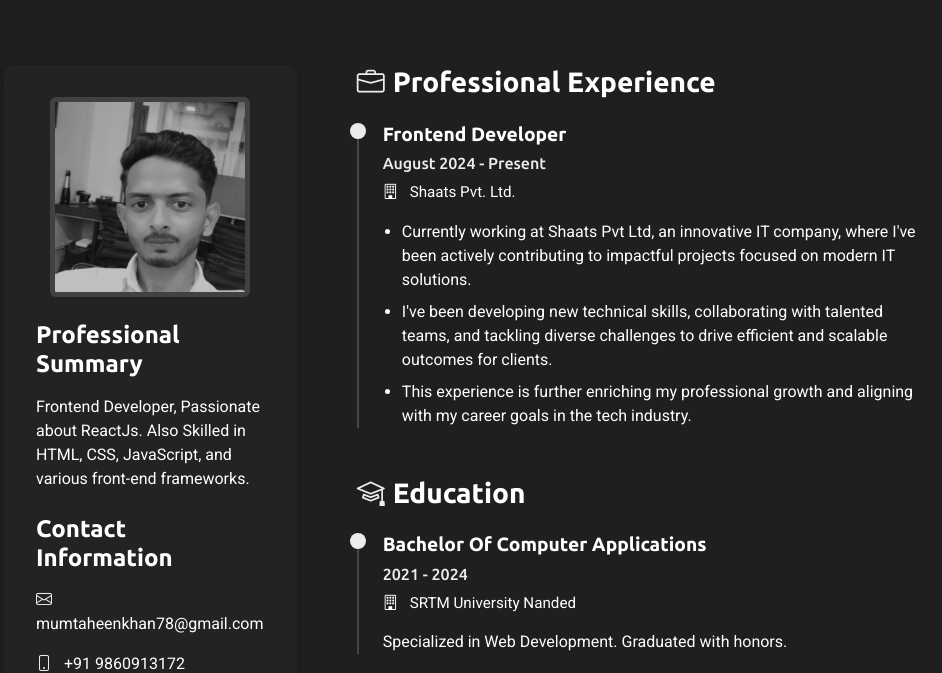
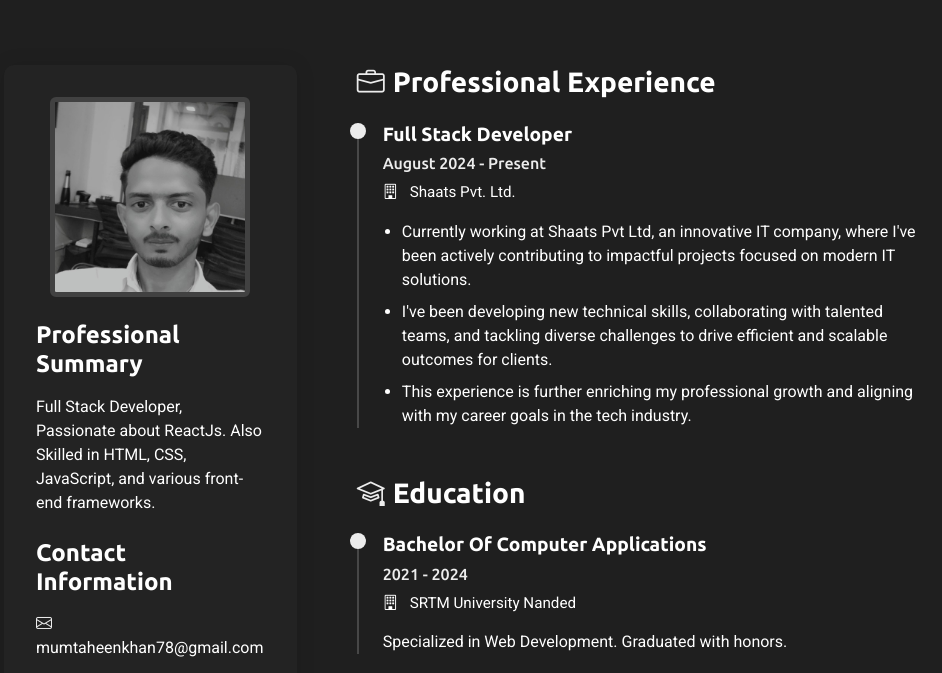
Before and after one commit to MumtaheenKhan/PortfolioWebsite, a plain HTML site: page index.html in a window 1280 px wide. Shown: the part 2510-3183 px from the top of the page, without its empty margins (338-1280 px from the left). Drawn offline with nearby package versions, Linux system fonts and the light colour scheme.

Commit message:
Update job title from Frontend to Full Stack Developer

```diff
--- a/index.html
+++ b/index.html
@@ -401,7 +401,7 @@
               </div>
 
               <h3>Professional Summary</h3>
-              <p>Frontend Developer, Passionate about ReactJs. Also Skilled in HTML, CSS, JavaScript, and various front-end frameworks.</p>
+              <p>Full Stack Developer, Passionate about ReactJs. Also Skilled in HTML, CSS, JavaScript, and various front-end frameworks.</p>
 
               <h3 class="mt-4">Contact Information</h3>
               <ul class="contact-info list-unstyled">
@@ -463,7 +463,7 @@
               <h3><i class="bi bi-briefcase me-2"></i>Professional Experience</h3>
 
               <div class="resume-item">
-                <h4>Frontend Developer</h4>
+                <h4>Full Stack Developer</h4>
                 <h5>August 2024 - Present</h5>
                 <p class="company"><i class="bi bi-building"></i> Shaats Pvt. Ltd.</p>
                 <ul>
```
